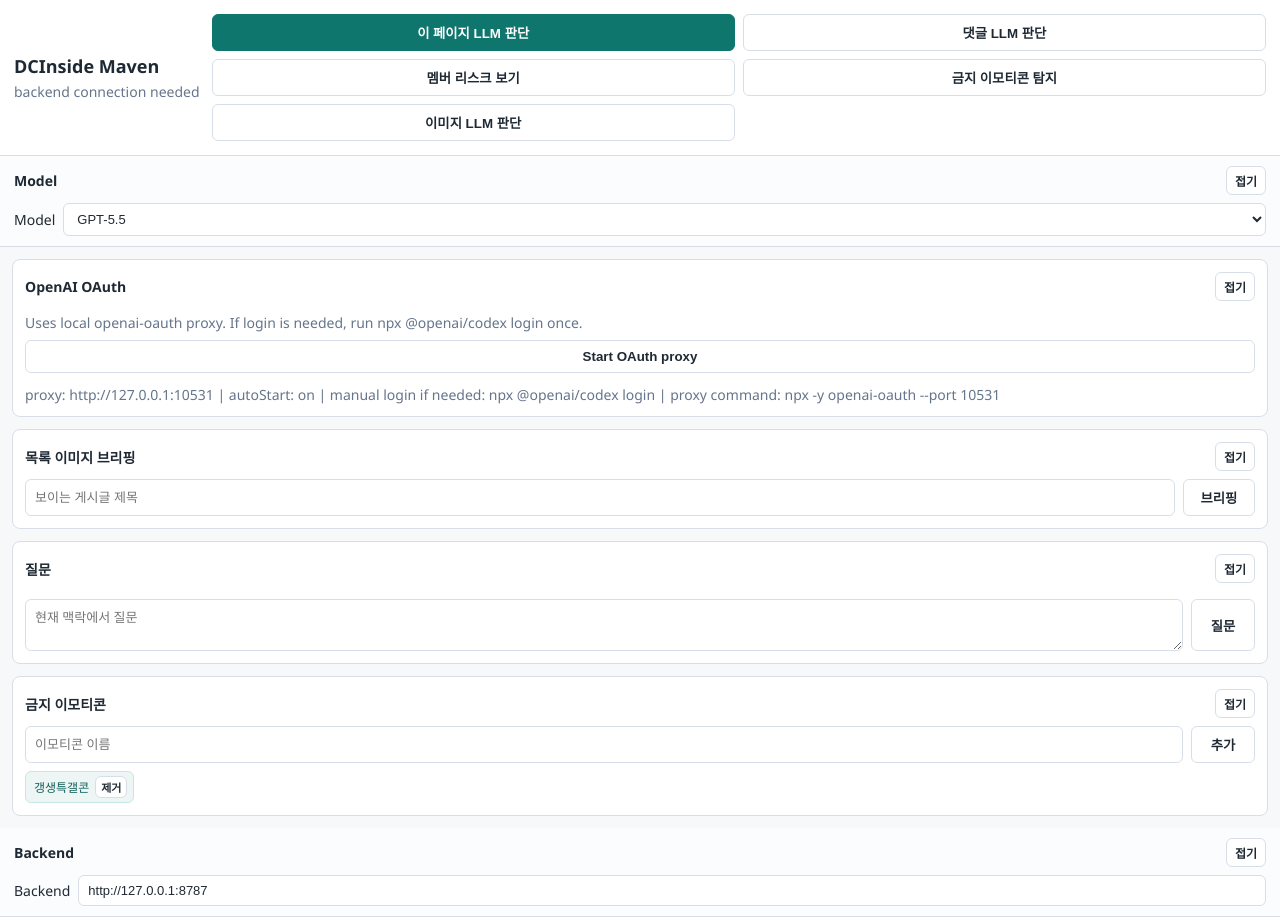
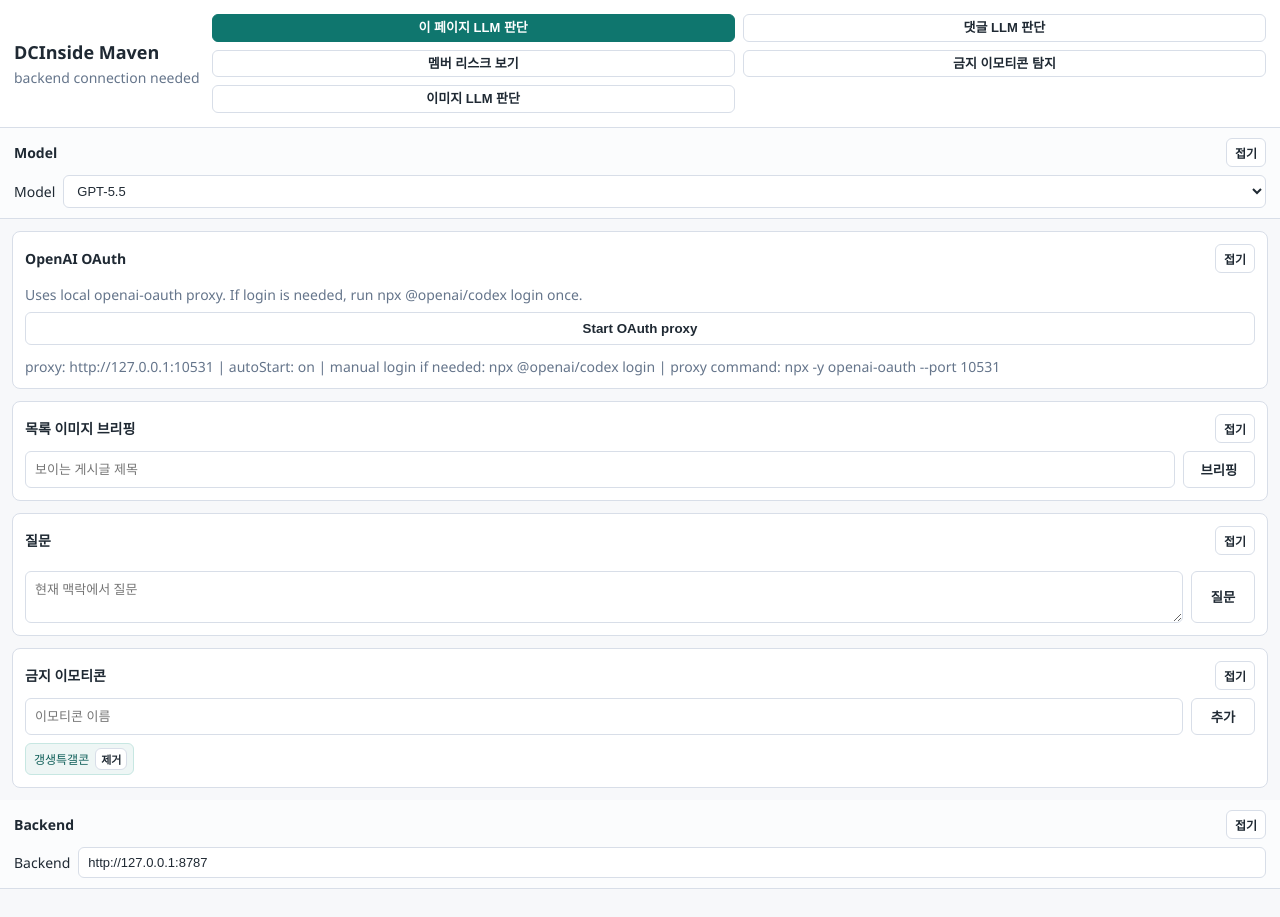
Before and after one commit to hub2vu/Singular_Maven, a browser extension: page extension/sidepanel.html in a window 1280 px wide. After the commit the page ends 889 px from the top, so only its background shows below. Drawn offline with Linux system fonts and the light colour scheme; no server answers.

Commit message:
Compact top action buttons

```diff
--- a/extension/sidepanel.css
+++ b/extension/sidepanel.css
@@ -104,6 +104,9 @@ button.primary:hover {
 
 .judge-actions button {
   width: 100%;
+  padding: 5px 8px;
+  font-size: 13px;
+  line-height: 1.2;
 }
 
 main {
```
Also changed, not shown: tests/e2e/sidepanel.spec.ts (+2 -0 lines).
